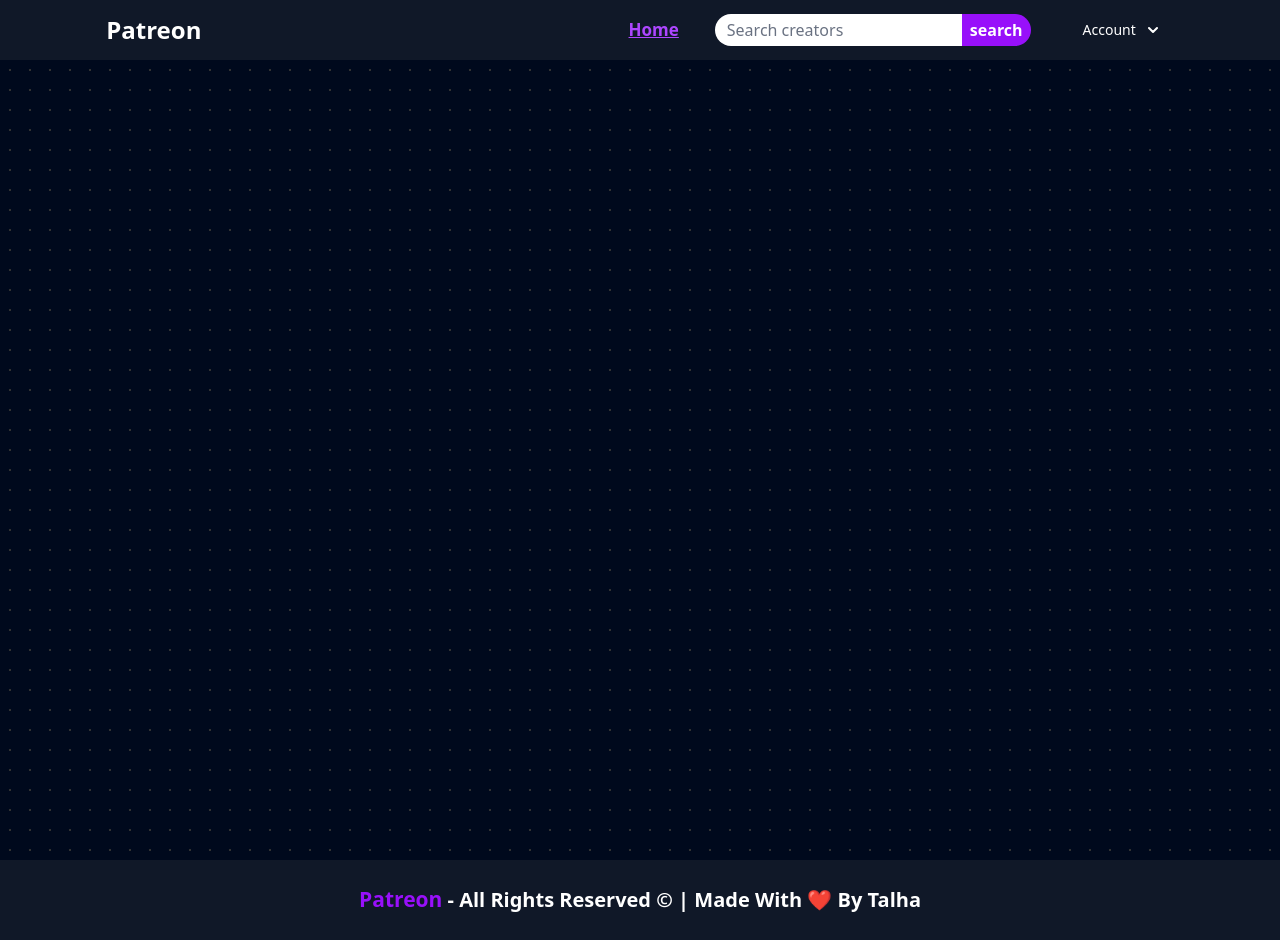
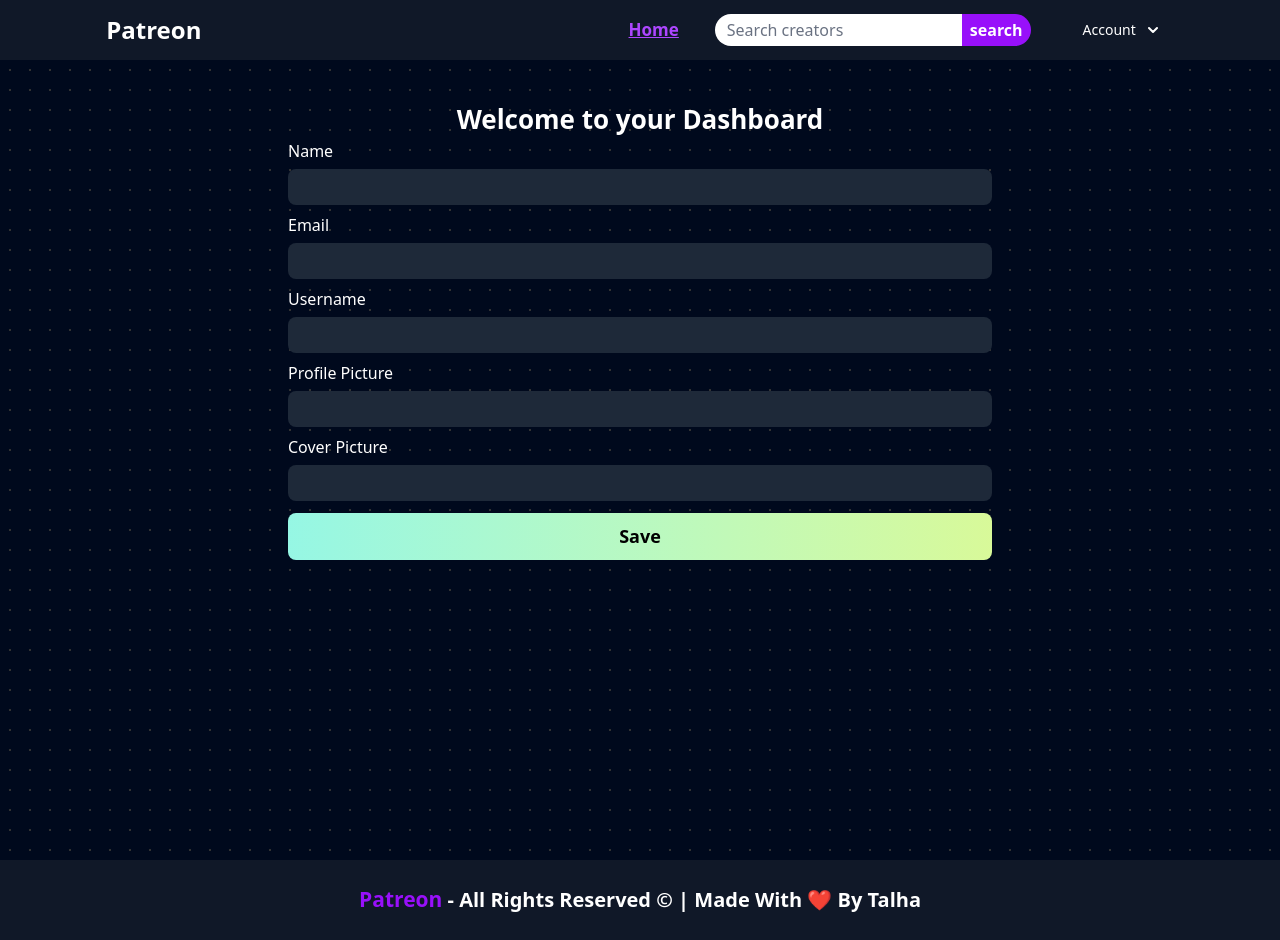
Before and after one commit to anonymous298/Creator-Fund-Raising-Project, a Next.js app: page /dashboard in a window 1280 px wide. Built offline with nearby package versions, Linux system fonts and the light colour scheme; no server answers; the database is empty; sample sign-in values are in the browser's storage.

Commit message:
dashboard page udpated

```diff
--- a/app/dashboard/page.js
+++ b/app/dashboard/page.js
@@ -3,10 +3,13 @@
 import { useRouter } from 'next/navigation'
 import { useSession, signIn, signOut } from 'next-auth/react'
 import { useState } from 'react'
+import { fetchUser, updateProfile } from '@/actions/useractions'
 
 const page = () => {
-    const {data : session} = useSession()
+    const {data : session, update} = useSession()
     const router = useRouter()
+    const [formValues, setFormValues] = useState({})
+    console.log(formValues)
 
     useEffect(() => {
 
@@ -14,11 +17,62 @@
             router.push('/login')
         }
 
+        else {
+            getData()
+        }
+
     }, [session, router])
+
+    const getData = async () => {
+        let user = await fetchUser(session.user.name)
+        setFormValues(user)
+    }
+
+    const handleChange = (e) => {
+        setFormValues({...formValues, [e.target.name] : e.target.value})
+    }
+
+    const handleSubmit = async (data) => {
+        update()
+        await updateProfile(data, session.user.name)
+    }
 
   return (
     <div>
+        <div className="container w-[55%] flex flex-col justify-center items-center mx-auto pt-10 pb-20 max-[500px]:w-[90%]">
+            <h3 className='text-white text-[26px] font-bold'>Welcome to your Dashboard</h3>
 
+            <form action={handleSubmit} className='flex flex-col w-[100%] gap-y-2'>
+                <div >
+                    <p>Name</p>
+                    <input value={formValues.name ? formValues.name : ''} onChange={handleChange} className='p-1.5 bg-gray-800 mt-1.5 rounded-[8px] w-[100%]' required={true} type="text" id='name' name='name' />
+                </div>
+
+
+                <div >
+                    <p>Email</p>
+                    <input value={formValues.email ? formValues.email : ''} onChange={handleChange} className='p-1.5 bg-gray-800 mt-1.5 rounded-[8px] w-[100%]' required={true} type="email" id='email' name='email'/>
+                </div>
+
+
+                <div >
+                    <p>Username</p>
+                    <input value={formValues.username ? formValues.username : ''} onChange={handleChange} className='p-1.5 bg-gray-800 mt-1.5 rounded-[8px] w-[100%]' required={true} type="text" id='username' name='username' />
+                </div>
+
+                <div >
+                    <p>Profile Picture</p>
+                    <input value={formValues.profilepic ? formValues.profilepic : ''} onChange={handleChange} className='p-1.5 bg-gray-800 mt-1.5 rounded-[8px] w-[100%]' required={true} type="text" id='profilePic' name='profilepic' />
+                </div>
+
+                <div >
+                    <p>Cover Picture</p>
+                    <input value={formValues.coverpic ? formValues.coverpic : ''} onChange={handleChange} className='p-1.5 bg-gray-800 mt-1.5 rounded-[8px] w-[100%]' required={true} type="text" id='coverpic' name='coverpic' />
+                </div>
+
+                <button className="cursor-pointer w-[100%] text-black  bg-gradient-to-r from-teal-200 to-lime-200 hover:bg-gradient-to-l hover:from-teal-200 hover:to-lime-200 focus:ring-4 focus:outline-none focus:ring-lime-200 dark:focus:ring-teal-700 font-bold rounded-lg text-[18px] px-5 py-2.5 text-center mt-1">Save</button>
+            </form>
+        </div>
     </div>
   )
 }
```
